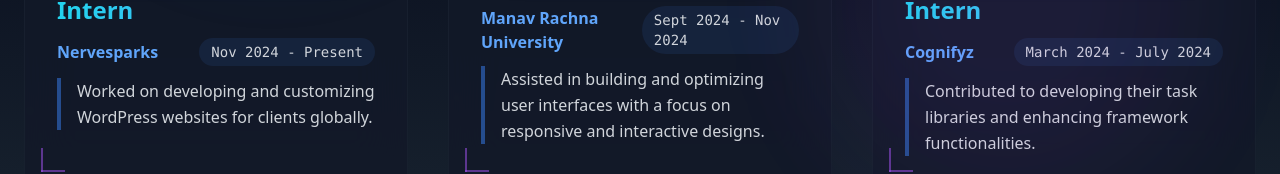
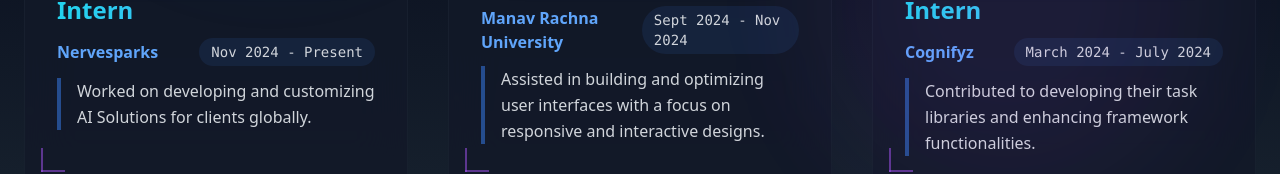
Before and after one commit to VarunWeb6/portfolio-vs, a React (Vite) app: page /experience in a window 1280 px wide. Shown: the part 523-697 px from the top of the page. Built offline with nearby package versions, Linux system fonts and the light colour scheme.

Commit message:
Update Experience.jsx

```diff
--- a/src/components/Experience.jsx
+++ b/src/components/Experience.jsx
@@ -59,7 +59,7 @@ const ExperienceSection = () => {
       company: "Nervesparks ",
       period: "Nov 2024 - Present",
       description:
-        "Worked on developing and customizing WordPress websites for clients globally.",
+        "Worked on developing and customizing AI Solutions for clients globally.",
     },
     {
       icon: Layers,
```
